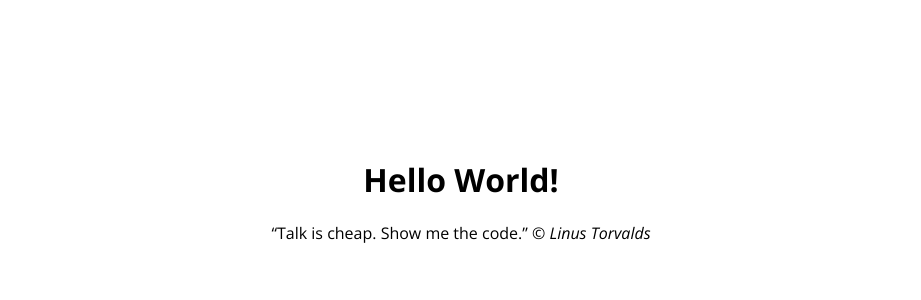
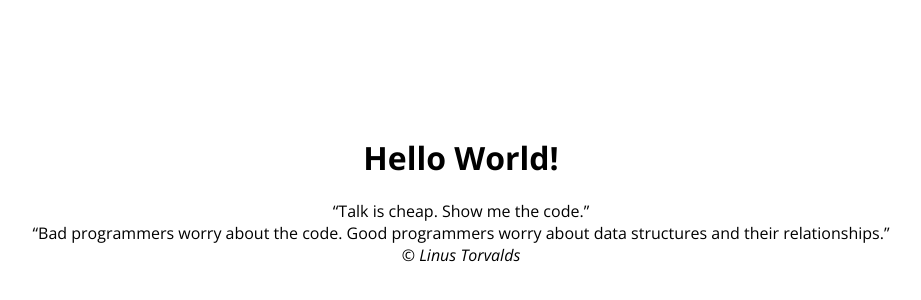
Before and after one commit to blinchk/tthk-git, a plain HTML site: page index.html in a window 1280 px wide. Shown: the part 210-510 px from the top of the page, without its empty margins (179-1100 px from the left). Drawn offline with nearby package versions, Linux system fonts and the light colour scheme.

Commit message:
Add another Torvlads quote.

```diff
--- a/css/style.scss
+++ b/css/style.scss
@@ -29,3 +29,8 @@ body {
         justify-content: center;
     }
 }
+
+.quote {
+    display: flex;
+    flex-direction: column;
+}
--- a/index.html
+++ b/index.html
@@ -13,6 +13,7 @@
             <h1>Hello World!</h1>
             <div class="quote">
                 <q>Talk is cheap. Show me the code.</q>
+                <q>Bad programmers worry about the code. Good programmers worry about data structures and their relationships.</q>
                 <i>&copy; Linus Torvalds</i>
             </div>
         </div>
```
Also changed, not shown: css/style.css, 1 other file.
